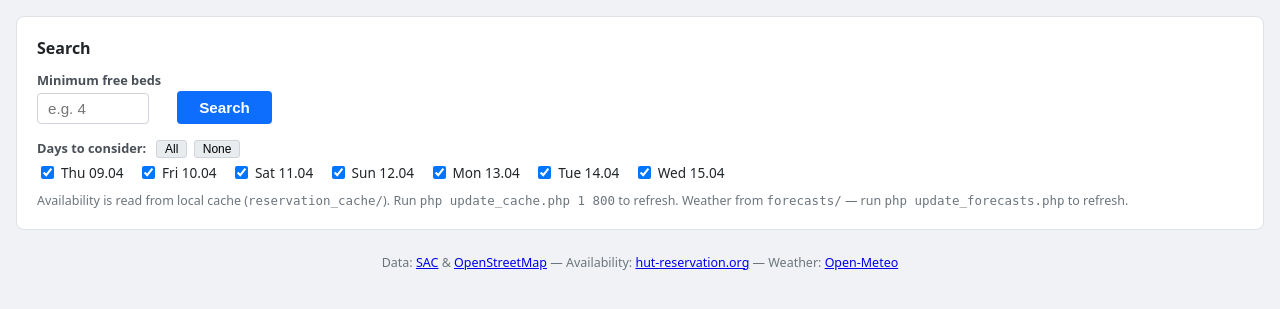
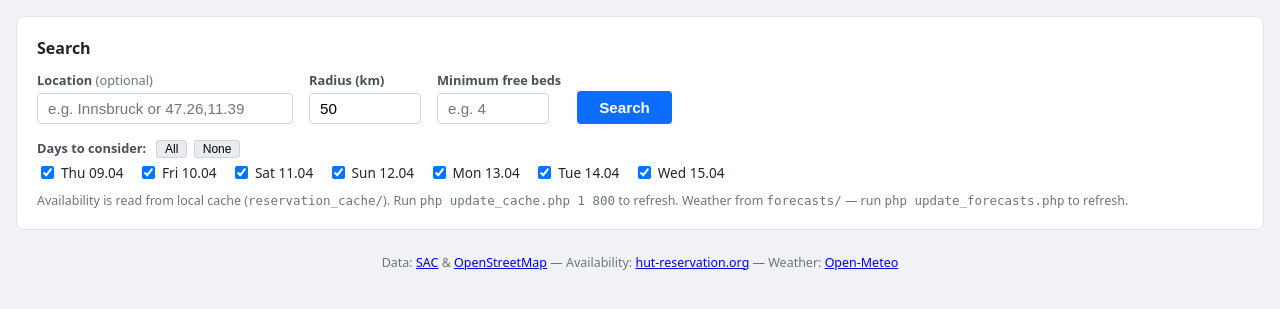
Before and after one commit to severin-kacianka/alpine_hut, a PHP site: page /where2go.php in a window 1280 px wide. Shown: the part 93-402 px from the top of the page. Run offline with PHP 8.4, Linux system fonts and the light colour scheme.

Commit message:
add radius

```diff
--- a/where2go.php
+++ b/where2go.php
@@ -8,6 +8,9 @@ define('CSV_PATH',      __DIR__ . '/data/alpine_huts_full.csv');
 define('CACHE_DIR',     __DIR__ . '/reservation_cache');
 define('FORECAST_DIR',  __DIR__ . '/forecasts');
 define('BOOKING_BASE',  'https://www.hut-reservation.org/reservation/book-hut/');
+define('GEO_CACHE',     __DIR__ . '/reservation_cache/geocode_cache.json');
+define('NOMINATIM_URL', 'https://nominatim.openstreetmap.org/search');
+define('USER_AGENT',    'alpine-hut-search/1.0');
 
 // ---------------------------------------------------------------------------
 // Helpers
@@ -102,6 +105,64 @@ $WMO = [
     86 => 'Hvy snow shwrs', 95 => 'Thunderstorm',     96 => 'Tstorm+hail',
     99 => 'Tstorm+hvy hail',
 ];
+
+// ---------------------------------------------------------------------------
+// Geocoding + distance (copied from hut_search.php)
+// ---------------------------------------------------------------------------
+function parse_latlon(string $input): ?array {
+    if (preg_match('/^\s*(-?\d+(?:\.\d+)?)\s*[,\s]\s*(-?\d+(?:\.\d+)?)\s*$/', $input, $m)) {
+        $lat = (float)$m[1];
+        $lon = (float)$m[2];
+        if ($lat >= -90 && $lat <= 90 && $lon >= -180 && $lon <= 180) {
+            return ['lat' => $lat, 'lon' => $lon, 'display_name' => $input];
+        }
+    }
+    return null;
+}
+
+function geocode(string $location): array {
+    $key   = strtolower(trim($location));
+    $cache = array();
+    if (file_exists(GEO_CACHE)) {
+        $cache = json_decode(file_get_contents(GEO_CACHE), true) ?: array();
+    }
+    if (isset($cache[$key])) {
+        return $cache[$key];
+    }
+    $url = NOMINATIM_URL . '?' . http_build_query(['q' => $location, 'format' => 'json', 'limit' => 1]);
+    $ch  = curl_init($url);
+    curl_setopt_array($ch, [
+        CURLOPT_RETURNTRANSFER => true,
+        CURLOPT_USERAGENT      => USER_AGENT,
+        CURLOPT_TIMEOUT        => 10,
+        CURLOPT_CONNECTTIMEOUT => 5,
+    ]);
+    $body = curl_exec($ch);
+    $err  = curl_error($ch);
+    curl_close($ch);
+    if ($body === false) {
+        throw new RuntimeException("Geocoding request failed: $err");
+    }
+    $data = json_decode($body, true);
+    if (empty($data)) {
+        throw new RuntimeException("No results found for location: " . htmlspecialchars($location, ENT_QUOTES, 'UTF-8'));
+    }
+    $result = ['lat' => (float)$data[0]['lat'], 'lon' => (float)$data[0]['lon'], 'display_name' => $data[0]['display_name']];
+    $cache[$key] = $result;
+    $tmp = GEO_CACHE . '.tmp.' . getmypid();
+    file_put_contents($tmp, json_encode($cache, JSON_PRETTY_PRINT | JSON_UNESCAPED_UNICODE));
+    rename($tmp, GEO_CACHE);
+    return $result;
+}
+
+function haversine_km(float $lat1, float $lon1, float $lat2, float $lon2): float {
+    $R    = 6371.0;
+    $phi1 = deg2rad($lat1); $phi2 = deg2rad($lat2);
+    $dphi = deg2rad($lat2 - $lat1);
+    $dlam = deg2rad($lon2 - $lon1);
+    $a    = sin($dphi / 2) ** 2 + cos($phi1) * cos($phi2) * sin($dlam / 2) ** 2;
+    return $R * 2 * asin(sqrt($a));
+}
 
 // ---------------------------------------------------------------------------
 // Data loading
@@ -213,6 +274,10 @@ function min_free_beds(string $rid, int $days): ?array {
 // ---------------------------------------------------------------------------
 $min_beds_input = isset($_GET['min_beds']) && $_GET['min_beds'] !== ''
                 ? max(1, (int)$_GET['min_beds']) : null;
+$location_input = isset($_GET['location']) ? trim($_GET['location']) : '';
+$radius_km      = isset($_GET['radius']) && $_GET['radius'] !== ''
+                ? max(1.0, (float)$_GET['radius']) : 50.0;
+$use_location   = ($location_input !== '');
 
 // All 7 available dates (today + 6)
 $all_dates = [];
@@ -238,11 +303,31 @@ $stats     = ['total' => 0, 'with_forecast' => 0, 'passed_beds' => 0];
 
 if ($min_beds_input !== null) {
     try {
+        // Geocode location if provided
+        $center_lat  = null;
+        $center_lon  = null;
+        $center_name = '';
+        if ($use_location) {
+            $geo = parse_latlon($location_input) ?? geocode($location_input);
+            $center_lat  = $geo['lat'];
+            $center_lon  = $geo['lon'];
+            $center_name = $geo['display_name'];
+        }
+
         $huts = load_huts_with_reservation();
         $stats['total'] = count($huts);
 
         foreach ($huts as &$hut) {
             $rid = $hut['reservation_id'];
+
+            // Distance filter
+            if ($use_location) {
+                $dist = haversine_km($center_lat, $center_lon, $hut['latitude'], $hut['longitude']);
+                if ($dist > $radius_km) continue;
+                $hut['distance_km'] = round($dist, 1);
+            } else {
+                $hut['distance_km'] = null;
+            }
 
             // Availability check against selected dates only
             $avail = min_free_beds($rid, 7);   // always load full 7-day window
@@ -331,8 +416,10 @@ if ($min_beds_input !== null) {
     .form-row { display: flex; gap: 1rem; flex-wrap: wrap; align-items: flex-end; }
     .form-group { display: flex; flex-direction: column; gap: 4px; }
     .form-group label { font-size: .8rem; font-weight: 600; color: #495057; }
-    input[type=number] { padding: 6px 10px; border: 1px solid #ced4da; border-radius: 4px;
-                         font-size: .95rem; width: 7rem; }
+    input[type=text], input[type=number] {
+      padding: 6px 10px; border: 1px solid #ced4da; border-radius: 4px; font-size: .95rem; }
+    input[type=number] { width: 7rem; }
+    input[type=text]   { width: 16rem; }
     button[type=submit] { padding: 8px 22px; background: #0d6efd; color: #fff; border: none;
                           border-radius: 4px; cursor: pointer; font-size: .95rem; font-weight: 600; }
     button[type=submit]:hover { background: #0b5ed7; }
@@ -409,11 +496,20 @@ if ($min_beds_input !== null) {
 // ---------------------------------------------------------------------------
 // Form
 // ---------------------------------------------------------------------------
-$beds_val = $min_beds_input !== null ? $min_beds_input : '';
+$beds_val   = $min_beds_input !== null ? $min_beds_input : '';
+$radius_val = $radius_km;
 echo '<div class="search-form">';
 echo '<h2>Search</h2>';
 echo '<form method="get" action="">';
 echo '<div class="form-row">';
+echo '<div class="form-group">';
+echo '<label for="location">Location <span style="font-weight:400;color:#6c757d">(optional)</span></label>';
+echo '<input type="text" id="location" name="location" value="' . h($location_input) . '" placeholder="e.g. Innsbruck or 47.26,11.39">';
+echo '</div>';
+echo '<div class="form-group">';
+echo '<label for="radius">Radius (km)</label>';
+echo '<input type="number" id="radius" name="radius" min="1" step="1" value="' . h((string)$radius_val) . '">';
+echo '</div>';
 echo '<div class="form-group">';
 echo '<label for="min_beds">Minimum free beds</label>';
 echo '<input type="number" id="min_beds" name="min_beds" min="1" step="1" value="' . h((string)$beds_val) . '" placeholder="e.g. 4">';
@@ -456,7 +552,11 @@ if ($error !== null) {
         $n = count($results);
         echo "<div class=\"result-summary\">";
         $nd = count($date_list);
-        echo "Showing <strong>$n</strong> hut(s) with &ge; <strong>{$min_beds_input}</strong> free bed(s) on all <strong>$nd</strong> selected day(s), ranked by average weather score.";
+        echo "Showing <strong>$n</strong> hut(s) with &ge; <strong>{$min_beds_input}</strong> free bed(s) on all <strong>$nd</strong> selected day(s)";
+        if ($use_location) {
+            echo " within <strong>" . (int)$radius_km . " km</strong> of <em>" . h($center_name) . "</em>";
+        }
+        echo ", ranked by average weather score.";
         echo " <span style=\"color:#6c757d;font-size:.85em\">(of {$stats['total']} huts with reservation IDs)</span>";
         echo "</div>\n";
 
@@ -477,6 +577,7 @@ if ($error !== null) {
         echo '<th rowspan="3">Hut</th>';
         echo '<th rowspan="3">Club</th>';
         echo '<th rowspan="3">Elevation</th>';
+        if ($use_location) echo '<th rowspan="3">Distance</th>';
         echo '<th rowspan="3">Avg score</th>';
         echo '<th rowspan="3">Book</th>';
         foreach ($day_labels as $lbl) {
@@ -526,12 +627,15 @@ if ($error !== null) {
             elseif ($score >= 35)  $score_cls = 'score-ok';
             else                   $score_cls = 'score-poor';
 
+            $dist_s = $hut['distance_km'] !== null ? $hut['distance_km'] . ' km' : '—';
+
             // Weather row
             echo "<tr>";
             echo "<td class=\"rank\" rowspan=\"2\">$rank</td>";
             echo "<td class=\"hut-name\" rowspan=\"2\">$name_td</td>";
             echo "<td rowspan=\"2\">" . h($club) . "</td>";
             echo "<td class=\"num elev\" rowspan=\"2\">$elev_s</td>";
+            if ($use_location) echo "<td class=\"num\" rowspan=\"2\">$dist_s</td>";
             echo "<td class=\"num score $score_cls\" rowspan=\"2\">" . number_format($score, 1) . "</td>";
             echo "<td class=\"reservation\" rowspan=\"2\">$book_td</td>";
 
@@ -607,6 +711,7 @@ if ($error !== null) {
         echo '<th rowspan="2">Hut</th>';
         echo '<th rowspan="2">Club</th>';
         echo '<th rowspan="2">Elevation</th>';
+        if ($use_location) echo '<th rowspan="2">Distance</th>';
         echo '<th rowspan="2">Book</th>';
         foreach ($day_labels2 as $lbl) {
             echo '<th class="day-header">' . h($lbl) . '</th>';
@@ -640,11 +745,14 @@ if ($error !== null) {
             $book_td = '<a href="' . h(BOOKING_BASE . $rid . '/wizard') . '" target="_blank">Book now</a>';
             $age_td  = $age_s !== null ? format_age((int)$age_s) : '?';
 
+            $dist_s2 = $hut['distance_km'] !== null ? $hut['distance_km'] . ' km' : '—';
+
             echo "<tr>";
             echo "<td class=\"rank\">$rank</td>";
             echo "<td class=\"hut-name\">$name_td</td>";
             echo "<td>" . h($club) . "</td>";
             echo "<td class=\"num elev\">$elev_s</td>";
+            if ($use_location) echo "<td class=\"num\">$dist_s2</td>";
             echo "<td class=\"reservation\">$book_td</td>";
 
             foreach ($date_list as $date) {
```
